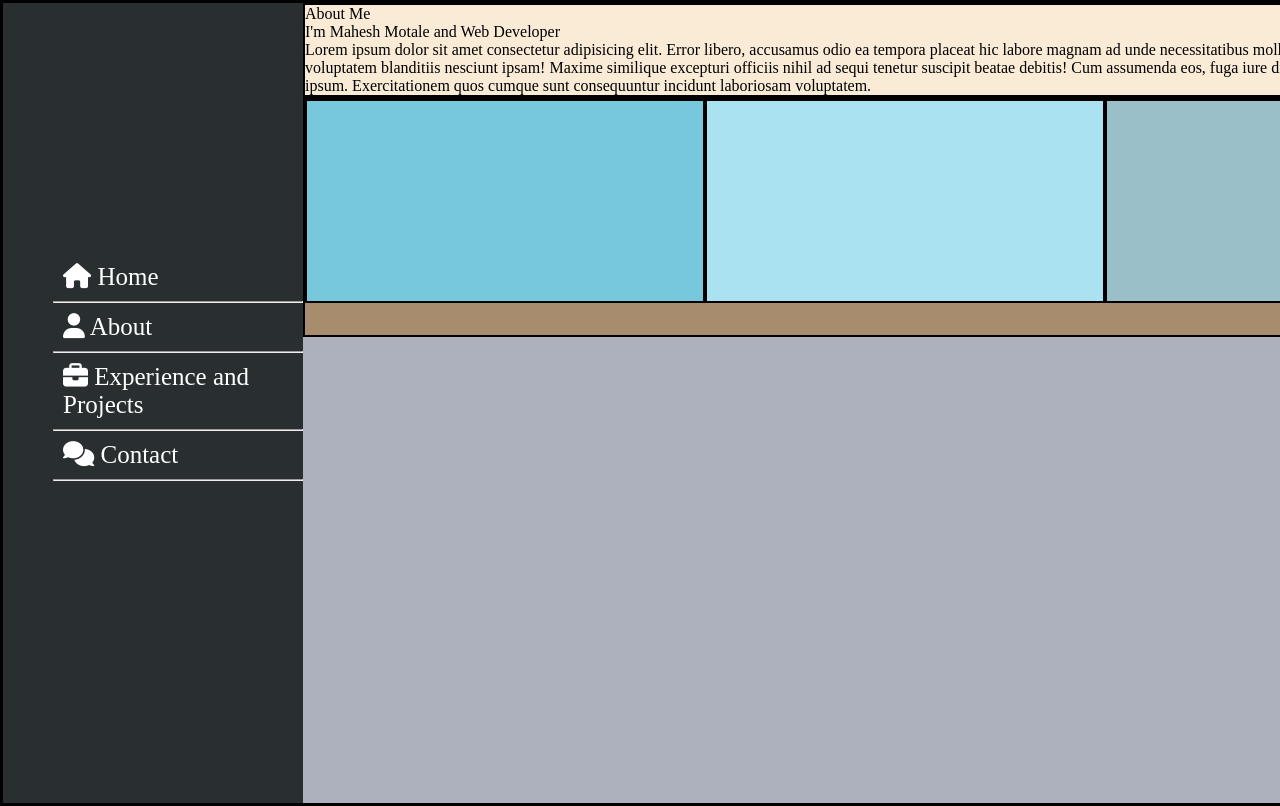
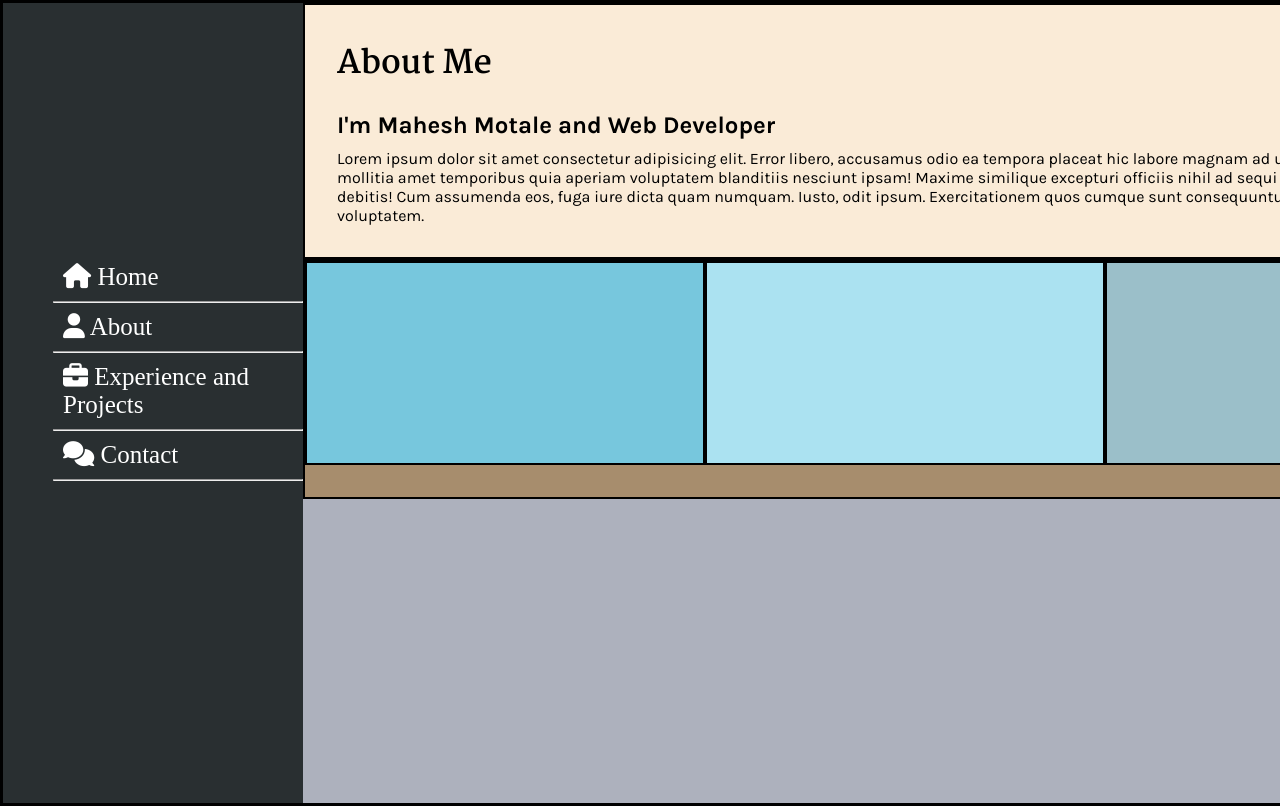
Before and after one commit to Mahesh-Motale77/Portfolio_Website_1, a plain HTML site: page about.html in a window 1280 px wide. Shown: the top 806 px of the page. Drawn offline with Linux system fonts and the light colour scheme.

Commit message:
Adding files with changes 3

```diff
--- a/about.css
+++ b/about.css
@@ -52,9 +52,29 @@ a{
 
 .about-class{
     border: 2px solid black;
-    width: 75em;
+    width: auto;
     height: auto;
+    padding: 2em;
     background-color: antiquewhite;
+}
+
+.about-me-text{
+    font-family: 'Martel', serif;
+    font-weight: 1000;
+    font-size: xx-large;
+    margin-bottom: 20px;
+}
+
+.name-profession{
+    font-family: 'Karla', sans-serif;
+    font-weight: 600;
+    font-size: x-large;
+    margin-bottom: 10px;
+}
+
+.bio-para{
+    font-family: 'Karla', sans-serif;
+    font-weight: 500;
 }
 
 .social-class{
--- a/about.html
+++ b/about.html
@@ -6,6 +6,7 @@
     <title>About</title>
     <link rel="stylesheet" href="/about.css">
     <link rel="stylesheet" href="https://cdnjs.cloudflare.com/ajax/libs/font-awesome/6.5.1/css/all.min.css">
+    <link href="https://fonts.googleapis.com/css?family=Karla:400,700|Martel:400,700" rel="stylesheet">
 </head>
 <body>
     <div class="main-container">
```
Also changed, not shown: style.css (+25 -3 lines), images/Mahesh_photo.JPG.
